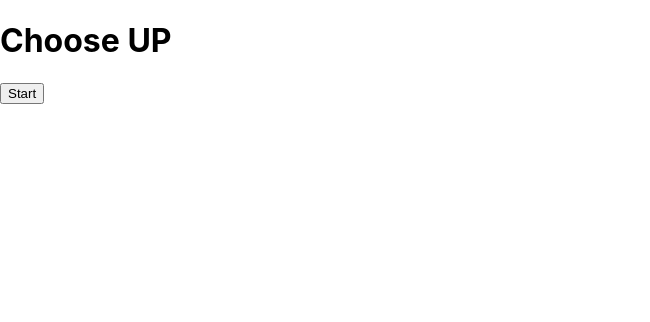
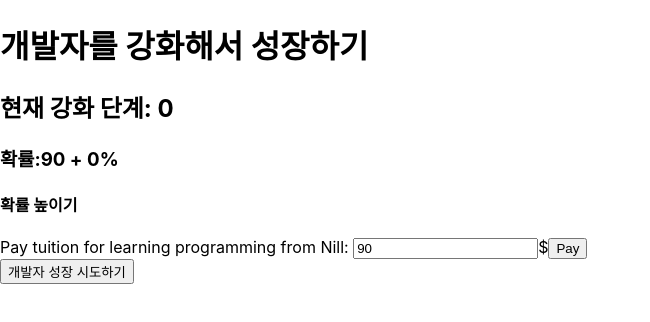
Before and after one commit to nillworld/frontEndStudy, a React (Create React App) app in the folder simple-project/: page / in a window 1280 px wide. Shown: the top 322 px of the page, without its empty margins (0-650 px from the left). Built offline with nearby package versions, Linux system fonts and the light colour scheme.

Commit message:
GachaGame

```diff
--- a/simple-project/src/App.js
+++ b/simple-project/src/App.js
@@ -1,8 +1,8 @@
 import "./App.css";
-import YesOrNo from "./yesOrNo/YesOrNo";
+import GachaGame from "./gachaGame/GachaGame";
 
 function App() {
-  return <YesOrNo />;
+  return <GachaGame />;
 }
 
 export default App;
--- /dev/null
+++ b/simple-project/src/gachaGame/GachaGame.js
@@ -0,0 +1,64 @@
+import { useEffect, useState } from "react";
+
+const GachaGame = () => {
+  const [inputValue, setInputValue] = useState("");
+  const [presentStep, setPresentStep] = useState(0);
+  const [chance, setChance] = useState(90);
+  const [tuition, setTuition] = useState(90);
+  const [chanceUp, setChanceUp] = useState(0);
+  const [chanceUpSuccess, setChanceUpSuccess] = useState("");
+  const setInputOnChange = (e) => {
+    if (e.target.value <= 100) {
+      setInputValue(e.target.value);
+    }
+  };
+  useEffect(() => {
+    console.log(inputValue);
+  }, [inputValue]);
+
+  const tuitionOnChange = (e) => {
+    setTuition(e.target.value);
+  };
+  const payOnClick = () => {
+    setChanceUp((tuition * chance) / 10000);
+    setChanceUpSuccess("Thanks, you paid to Nill");
+    setTuition("");
+    setTimeout(() => {
+      setChanceUpSuccess("");
+    }, 1000);
+  };
+  const upgradeOnClick = () => {
+    let randomNumber = Math.random().toFixed(5) * 100;
+    console.log(randomNumber);
+    if (randomNumber <= chance) {
+      setPresentStep(presentStep + 1);
+      console.log("chanceUp", chanceUp);
+      setChance(chance * (0.9).toFixed(2) + chanceUp);
+      setChanceUp(0);
+    }
+  };
+  return (
+    <div>
+      <div>
+        <h1>개발자를 강화해서 성장하기 </h1>
+        <div>
+          <h2>현재 강화 단계: {presentStep}</h2>
+          <h3>
+            확률:{chance} + {chanceUp}%
+          </h3>
+          <h4>확률 높이기</h4>
+          <div>
+            Pay tuition for learning programming from Nill:{" "}
+            <input type="number" onChange={tuitionOnChange} value={tuition} placeholder="지불액에 비래하여 확률 업!" />$
+            <button onClick={payOnClick}>Pay</button>
+            <div>{chanceUpSuccess}</div>
+          </div>
+        </div>
+        <div>
+          <button onClick={upgradeOnClick}>개발자 성장 시도하기</button>
+        </div>
+      </div>
+    </div>
+  );
+};
+export default GachaGame;
```
